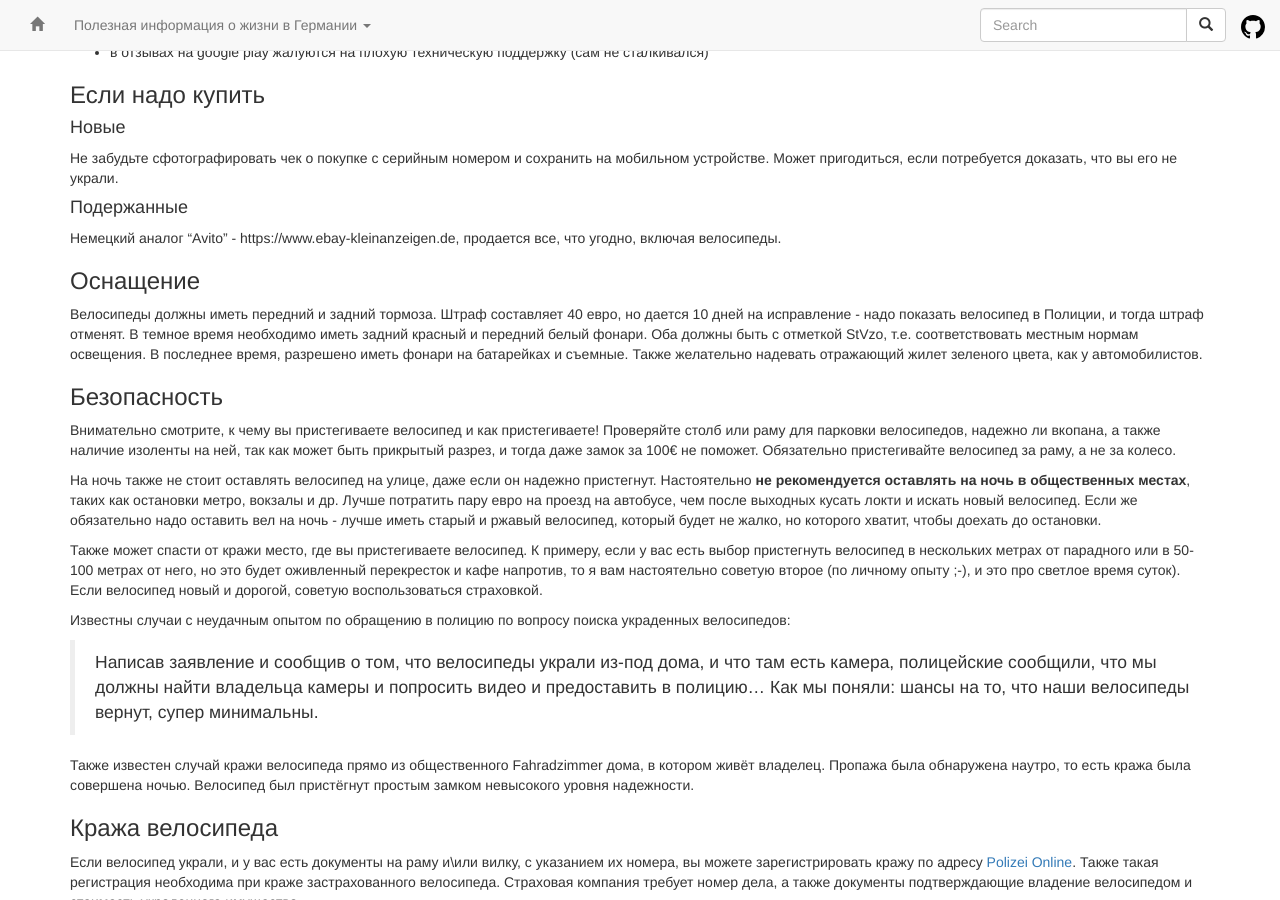
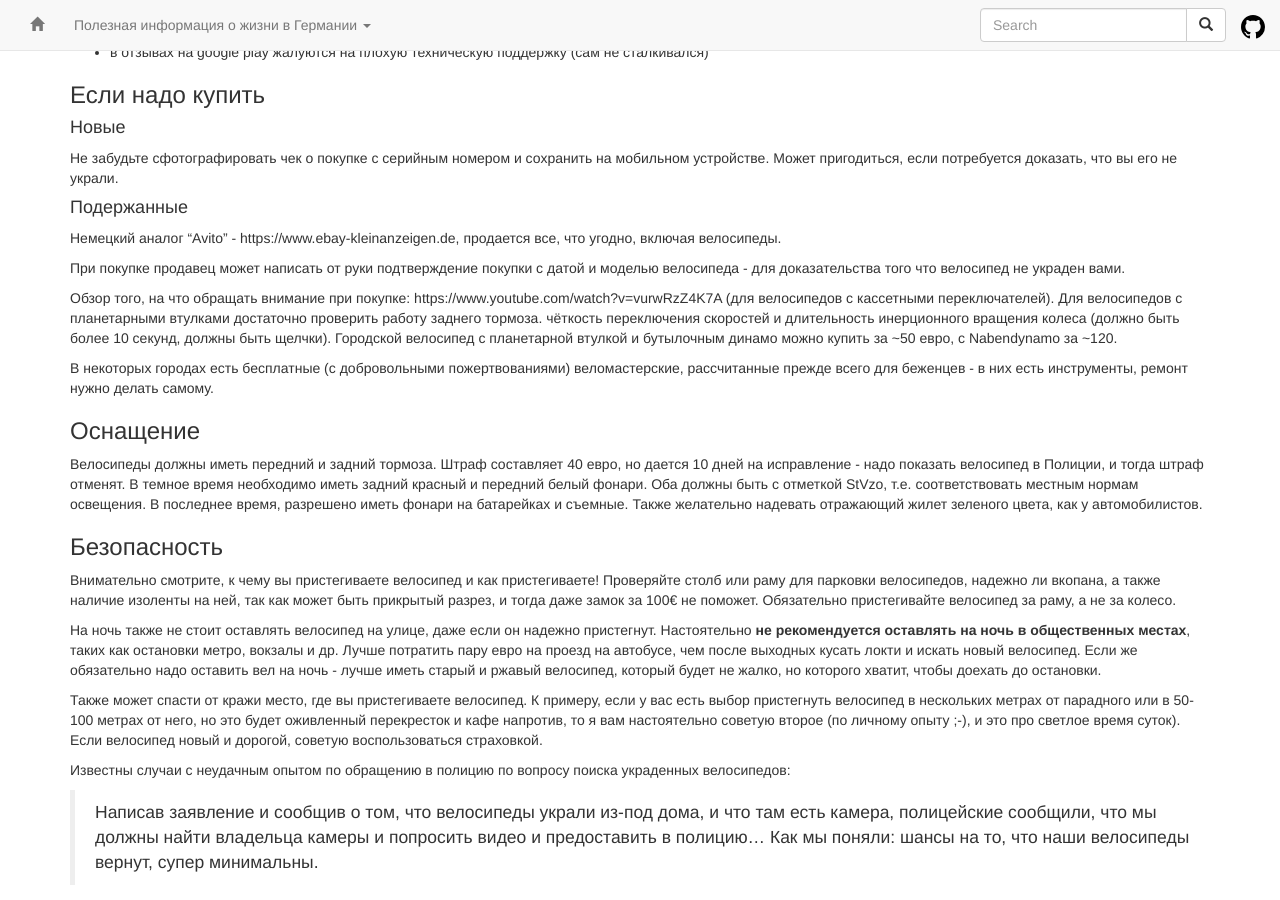
Before and after one commit to ru-de/faq, a Jekyll site: the page built from pages/Велосипеды.md, in a window 1280 px wide and 900 px high, scrolled down 1805 px. Built offline with Jekyll 4.4.1, drawn with Linux system fonts in a browser that asks for light colours; nearby versions of some CDN libraries.

Commit message:
Travis #909: sync github pages

```diff
--- a/pages/Велосипеды.md
+++ b/pages/Велосипеды.md
@@ -92,6 +92,12 @@ layout: default
 
 Немецкий аналог "Avito" - https://www.ebay-kleinanzeigen.de, продается все, что угодно, включая велосипеды.
 
+При покупке продавец может написать от руки подтверждение покупки с датой и моделью велосипеда - для доказательства того что велосипед не украден вами.
+
+Обзор того, на что обращать внимание при покупке: https://www.youtube.com/watch?v=vurwRzZ4K7A (для велосипедов с кассетными переключателей). Для велосипедов с планетарными втулками достаточно проверить работу заднего тормоза. чёткость переключения скоростей и длительность инерционного вращения колеса (должно быть более 10 секунд, должны быть щелчки). Городской велосипед с планетарной втулкой и бутылочным динамо можно купить за ~50 евро, с Nabendynamo за ~120.
+
+В некоторых городах есть бесплатные (с добровольными пожертвованиями) веломастерские, рассчитанные прежде всего для беженцев - в них есть инструменты, ремонт нужно делать самому.
+
 ### Оснащение
 Велосипеды должны иметь передний и задний тормоза.
 Штраф составляет 40 евро, но дается 10 дней на исправление - надо показать велосипед в Полиции, и тогда штраф отменят.
```
